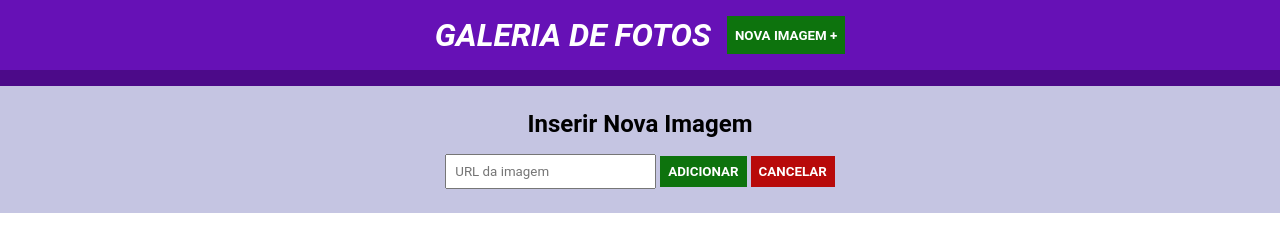
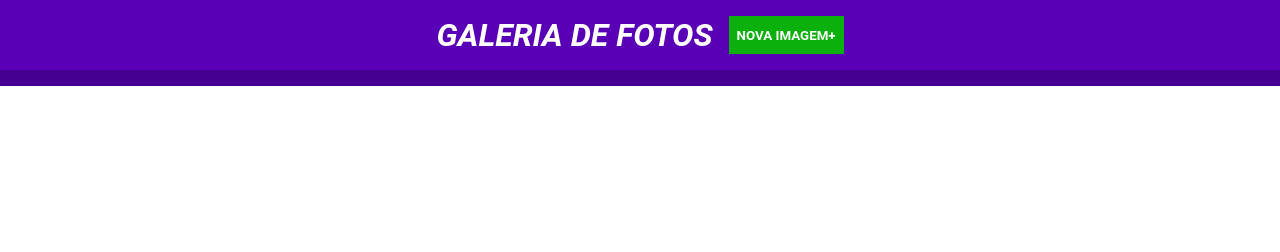
Before and after one commit to guilhermehenriquemartins/Conhe-a-o-jQuery---EBAC, a plain HTML site: page index.html in a window 1280 px wide. Drawn offline with nearby package versions, Linux system fonts and the light colour scheme.

Commit message:
Revisão Aulas jQuery

```diff
--- a/first.css
+++ b/first.css
@@ -3,48 +3,61 @@
 * {
   margin: 0px;
   padding: 0px;
+  box-sizing: border-box;
   font-family: Roboto, sans-serif;
-  box-sizing: border-box;
 }
 
 header {
-  background-color: rgb(102, 17, 182);
+  background-color: rgb(89, 0, 183);
+  color: white;
   display: flex;
   padding: 16px 0px;
   justify-content: center;
-  color: white;
   text-transform: uppercase;
   font-style: italic;
-  border-bottom: 16px solid rgb(76, 10, 137);
+  border-bottom: 16px solid rgb(70, 0, 145);
 }
 
 header button {
   margin-left: 16px;
+  background-color: rgb(12, 176, 12);
+  color: white;
+  font-weight: bold;
+  text-transform: uppercase;
+  border: none;
+  padding: 8px;
+  cursor: pointer;
 }
 
 form {
-  background-color: rgb(197, 197, 226);
+  background-color: rgb(191, 213, 226);
   padding: 24px 0px;
   text-align: center;
+  display: none;
 }
 
-form h2 {
-  margin-bottom: 16px;
+form h1 {
+  font-size: 1.5em;
 }
 
-input, button {
+form input {
+  margin-top: 16px;
   padding: 8px;
+  cursor: pointer;
 }
 
-button {
-  background-color: rgb(13, 115, 13);
+input[type='submit'] {
+  background-color: rgb(12, 176, 12);
+  color: white;
   border: none;
-  color: white;
-  cursor: pointer;
+  text-transform: uppercase;
   font-weight: bold;
-  text-transform: uppercase;
 }
 
-button[type='reset'] {
-  background-color: rgb(184, 10, 10);
+input[type='reset'] {
+  background-color: rgb(176, 22, 22);
+  color: white;
+  border: none;
+  text-transform: uppercase;
+  font-weight: bold;
 }
--- a/index.html
+++ b/index.html
@@ -3,19 +3,20 @@
 <head>
   <meta charset="UTF-8">
   <meta name="viewport" content="width=device-width, initial-scale=1.0">
-  <title>Document</title>
+  <title>Banco de Imagens</title>
+  <link rel="shortcut icon" href="imagens/icone.png" type="image/x-icon">
   <link rel="stylesheet" href="first.css">
 </head>
 <body>
   <header>
-    <h1>Galeria de Fotos</h1>
-    <button type="button">Nova imagem +</button>
+    <h1>galeria de fotos</h1>
+    <button type="submit">nova imagem+</button>
   </header>
-  <form action="cadastro.php">
-    <h2>Inserir Nova Imagem</h2>
-    <input type="url" name="" id="" required placeholder="URL da imagem">
-    <button type="submit">Adicionar</button>
-    <button type="reset">Cancelar</button>
+  <form action="banco.php">
+    <h1>Inserir nova imagem</h1>
+    <input type="url" name="imagem" id="imagem" placeholder="Endereço da imagem">
+    <input type="submit" value="adicionar" id="botao-adicionar">
+    <input type="reset" value="cancelar" id="botao-cancelar">
   </form>
   <script src="https://code.jquery.com/jquery-3.7.1.min.js"></script>
   <script src="programando.js"></script>
--- a/programando.js
+++ b/programando.js
@@ -1,3 +1,13 @@
 $(document).ready(function() {
-  $('header button')
+  $('#botao-adicionar').click(function(e) {
+    e.preventDefault();
+  })
+
+  $('header button').click(function() {
+    $('form').slideDown();
+  })
+
+  $('#botao-cancelar').click(function() {
+    $('form').slideUp();
+  })
 })
```
Also changed, not shown: imagens/icone.png (added).
